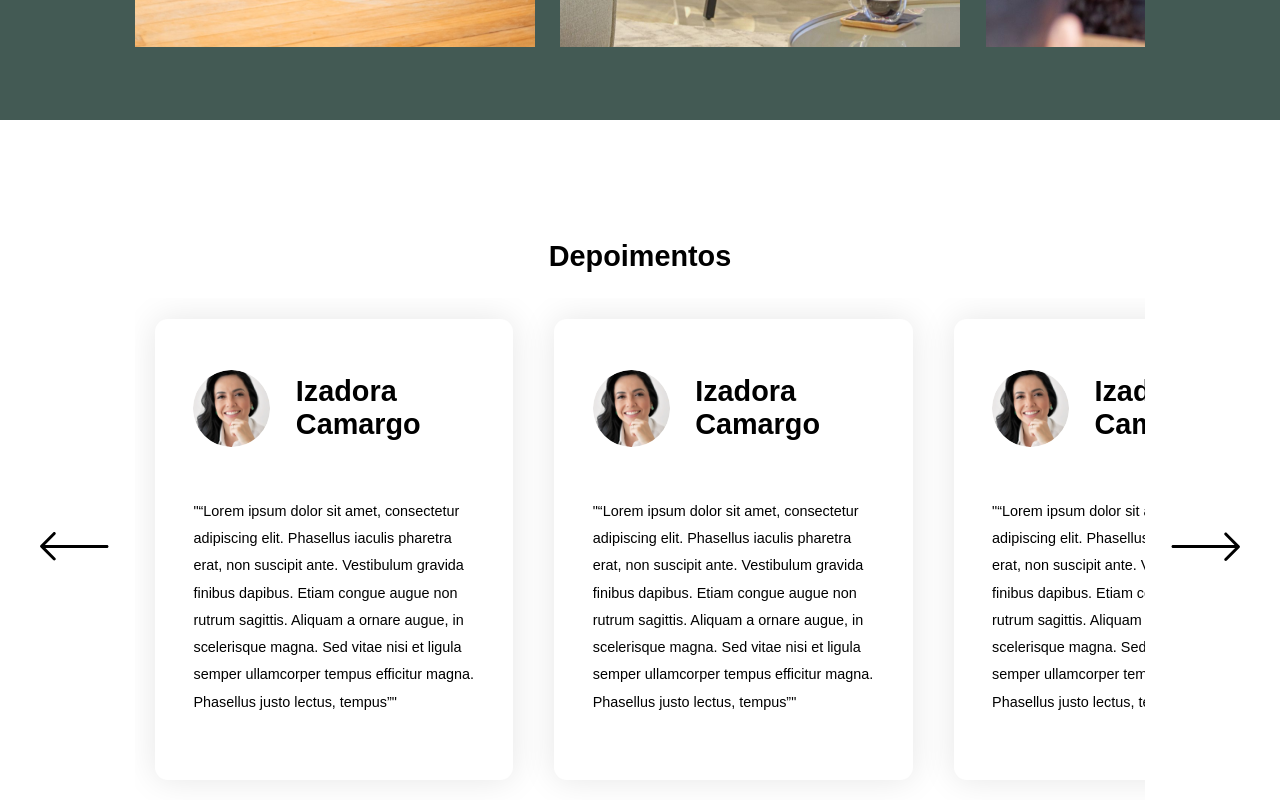
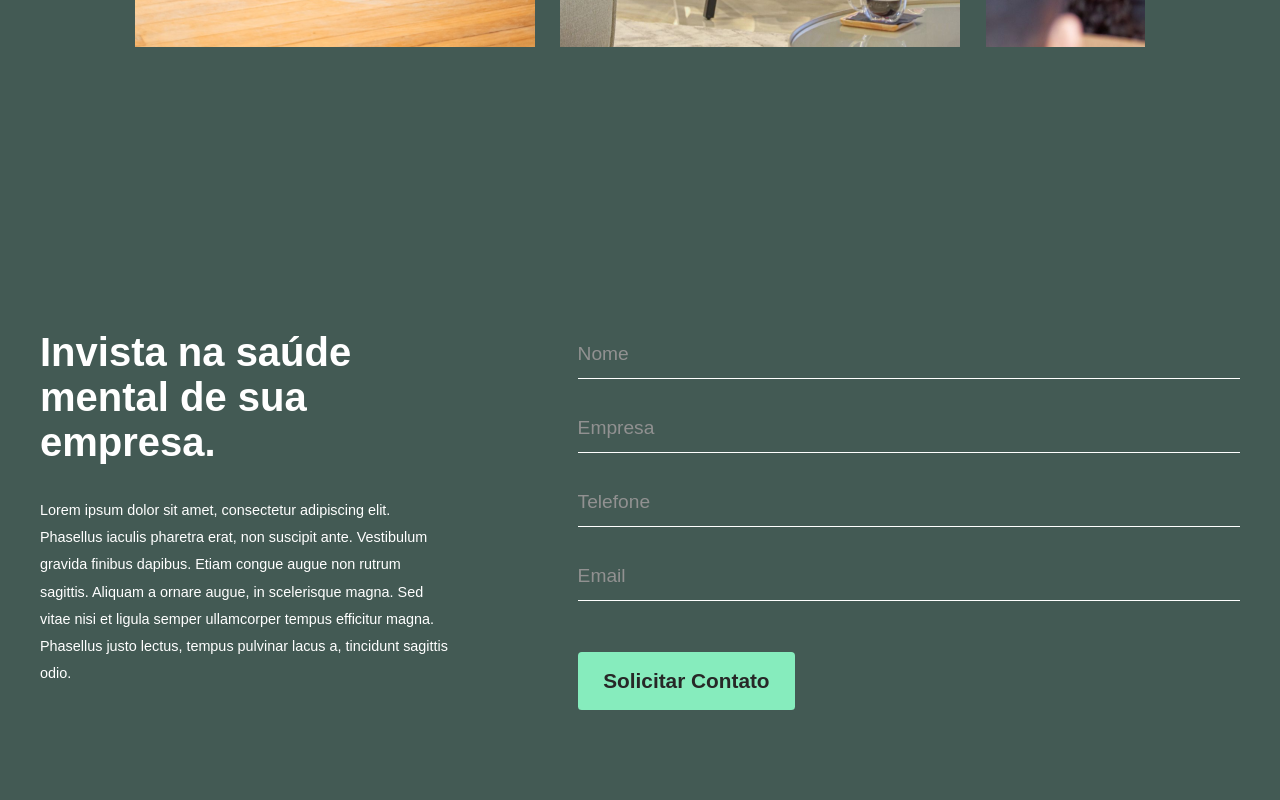
Before and after one commit to castrosgabriel/iza-camargo, a React (Vite) app: page /palestras in a window 1280 px wide. Shown: the part 1480-2280 px from the top of the page. Built offline with nearby package versions, Linux system fonts and the light colour scheme; a web font is replaced by a local one.

Commit message:
paginas internas e novos componentes, input field e form FormSection

```diff
--- a/src/assets/png/index.ts
+++ b/src/assets/png/index.ts
@@ -30,8 +30,12 @@ import PngGalery2 from './galery-2.png';
 import PngGalery3 from './galery-3.png';
 import PngGalery4 from './galery-4.png';
 import PngPalestraHero from './palestra-hero.png';
+import PngMentoriaHero from './mentoria-hero.png';
+import PngContactHero from './contact-hero.png';
 
 export {
+    PngContactHero,
+    PngMentoriaHero,
     PngPalestraHero,
     PngGalery1,
     PngGalery2,
--- a/src/components/contato/Contato.tsx
+++ b/src/components/contato/Contato.tsx
@@ -1,12 +1,21 @@
+import { PngContactHero } from "../../assets/png";
+import Footer from "../footer/Footer";
+import HeroInternal from "../hero/HeroInternal";
 import MenuWrapper from "../menu/MenuWrapper";
+import FormSection from "../form/FormSection";
 
 const Contato = () => {
     return (
-        <div>
-            <MenuWrapper whichIsActive='contato' />
-            <h1>Contato</h1>
-        </div>
-    );
+        <>
+            <MenuWrapper />
+            <HeroInternal
+                img={PngContactHero}
+                pageName='Contato'
+                quote='Quem dorme mal, vive mal! Como anda o seu sono?'
+            />
+            <FormSection />
+            <Footer />
+        </>
+    )
 }
-
 export default Contato;
--- /dev/null
+++ b/src/components/form/FormSection.tsx
@@ -0,0 +1,36 @@
+import Button from '../button/Button';
+import InputField from './InputField';
+import './form.css';
+
+const FormSection = () => {
+    return (
+        <div className='form-section'>
+            <div className='form-section-content'>
+                <div className='form-txt'>
+                    <h3>
+                        Invista na saúde mental de sua empresa.
+                    </h3>
+                    <p>
+                        Lorem ipsum dolor sit amet, consectetur adipiscing elit.
+                        Phasellus iaculis pharetra erat, non suscipit ante. Vestibulum
+                        gravida finibus dapibus. Etiam congue augue non rutrum sagittis.
+                        Aliquam a ornare augue, in scelerisque magna. Sed vitae nisi et
+                        ligula semper ullamcorper tempus efficitur magna. Phasellus justo
+                        lectus, tempus pulvinar lacus a, tincidunt sagittis odio.
+                    </p>
+                </div>
+                <div className='form-wrapper-container'>
+                    <div className='form-wrapper'>
+                        <InputField placeHolder='Nome' />
+                        <InputField placeHolder='Empresa' />
+                        <InputField placeHolder='Telefone' />
+                        <InputField placeHolder='Email' />
+                    </div>
+                    <Button hoverColor='var(--c-dark)' text='Solicitar Contato' />
+                </div>
+            </div>
+        </div>
+    )
+}
+
+export default FormSection;
--- /dev/null
+++ b/src/components/form/InputField.tsx
@@ -0,0 +1,18 @@
+import './form.css';
+
+type InputFieldProps = {
+    placeHolder: string;
+}
+
+const InputField = ({placeHolder}:InputFieldProps) => {
+
+    return (
+        <input
+            type='text'
+            className='input-field'
+            placeholder={placeHolder}
+        />
+    )
+}
+
+export default InputField;
--- /dev/null
+++ b/src/components/form/form.css
@@ -0,0 +1,70 @@
+input {
+    border: none;
+    border-bottom: 1px solid var(--c-white);
+    padding: 1rem 0;
+    color: var(--white, #FFF);
+    font-family: museo-sans, sans-serif;
+    font-size: 1.5rem;
+    font-weight: 300;
+    background-color: transparent;
+    width: 100%;
+}
+
+input:focus {
+    outline: none;
+    border-bottom: 2px solid var(--c-primary);
+}
+
+input::placeholder {
+    color: #919191;
+}
+
+.form-section {
+    display: flex;
+    align-items: center;
+    justify-content: center;
+    background-color: var(--c-support);
+    height: 100vh;
+    width: 100vw;
+    overflow: hidden;
+}
+
+.form-section .form-section-content {
+    display: flex;
+    gap: 10rem;
+    width: 100%;
+    max-width: var(--max-width);
+    justify-content: space-between;
+    padding: 0 3rem;
+}
+
+.form-wrapper-container .form-wrapper {
+    display: flex;
+    flex-direction: column;
+    align-items: flex-start;
+    gap: 2rem;
+    flex: 1;
+}
+
+
+.form-section .form-section-content .form-wrapper-container{
+    display: flex;
+    flex-direction: column;
+    gap: 4rem;
+    flex: 1;
+}
+
+.form-section .form-section-content .form-txt{
+    display: flex;
+    flex-direction: column;
+    gap: 2.5rem;
+    max-width: 32rem;
+}
+
+.form-section .form-section-content .form-txt h3{
+    color: var(--c-white)
+}
+
+.form-section .form-section-content .form-txt p{
+    color: var(--c-white)
+}
--- /dev/null
+++ b/src/components/galery/GaleryTestimonal.tsx
@@ -0,0 +1,41 @@
+import { PngIzaAbout } from "../../assets/png"
+import CardTestimonal from "./CardTestimonal"
+import Galery from "./Galery"
+
+const GaleryTestimonal = () => {
+    return (
+        <>
+            <Galery gap={0} backgroundColor='var(--c-white)' titleColor='var(--c-black)' title='Depoimentos'>
+                <CardTestimonal
+                    image={PngIzaAbout}
+                    name='Izadora Camargo'
+                    description='Lorem ipsum dolor sit amet, consectetur adipiscing elit.
+                                Phasellus iaculis pharetra erat, non suscipit ante. Vestibulum gravida
+                                finibus dapibus. Etiam congue augue non rutrum sagittis. Aliquam a ornare
+                                augue, in scelerisque magna. Sed vitae nisi et ligula semper ullamcorper
+                                tempus efficitur magna. Phasellus justo lectus, tempus'
+                />
+                <CardTestimonal
+                    image={PngIzaAbout}
+                    name='Izadora Camargo'
+                    description='Lorem ipsum dolor sit amet, consectetur adipiscing elit.
+                                Phasellus iaculis pharetra erat, non suscipit ante. Vestibulum gravida
+                                finibus dapibus. Etiam congue augue non rutrum sagittis. Aliquam a ornare
+                                augue, in scelerisque magna. Sed vitae nisi et ligula semper ullamcorper
+                                tempus efficitur magna. Phasellus justo lectus, tempus'
+                />
+                <CardTestimonal
+                    image={PngIzaAbout}
+                    name='Izadora Camargo'
+                    description='Lorem ipsum dolor sit amet, consectetur adipiscing elit.
+                                Phasellus iaculis pharetra erat, non suscipit ante. Vestibulum gravida
+                                finibus dapibus. Etiam congue augue non rutrum sagittis. Aliquam a ornare
+                                augue, in scelerisque magna. Sed vitae nisi et ligula semper ullamcorper
+                                tempus efficitur magna. Phasellus justo lectus, tempus'
+                />
+            </Galery>
+        </>
+    )
+}
+
+export default GaleryTestimonal
--- a/src/components/hero/Hero.css
+++ b/src/components/hero/Hero.css
@@ -93,3 +93,9 @@
     left: 0;
     width: 100%;
 }
+
+.arrow-internal {
+    position: absolute;
+    top: 40%;
+    right: 10%;
+}
--- a/src/components/hero/HeroInternal.tsx
+++ b/src/components/hero/HeroInternal.tsx
@@ -1,3 +1,4 @@
+import { SvgArrow } from "../../assets/svg";
 import BottomBar from "../bottom-bar/BottomBar"
 import './Hero.css'
 
@@ -11,6 +12,9 @@ const HeroInternal = ({ img, pageName, quote }: HeroProps) => {
     return (
         <div className='hero-internal'>
             <img src={img} />
+            <div className='arrow-internal'>
+                <img src={SvgArrow} />
+            </div>
             <div className='bottom-internal'>
                 <BottomBar
                     internal={true}
--- a/src/components/mentorias/Mentorias.tsx
+++ b/src/components/mentorias/Mentorias.tsx
@@ -1,11 +1,21 @@
+import { PngMentoriaHero } from "../../assets/png";
+import Footer from "../footer/Footer";
+import GaleryTestimonal from "../galery/GaleryTestimonal";
+import HeroInternal from "../hero/HeroInternal";
 import MenuWrapper from "../menu/MenuWrapper";
 
 const Mentorias = () => {
     return (
-        <div>
+        <>
             <MenuWrapper whichIsActive='mentorias' />
-            <h1>Mentorias</h1>
-        </div>
+            <HeroInternal
+                img={PngMentoriaHero}
+                pageName='Mentorias'
+                quote='O quanto você está se incluindo nas suas 35 mil escolhas diárias?'
+            />
+            <GaleryTestimonal />
+            <Footer />
+        </>
     );
 }
 
--- a/src/components/palestras/Palestras.tsx
+++ b/src/components/palestras/Palestras.tsx
@@ -1,7 +1,8 @@
-import { PngIzaAbout, PngPalestraHero } from "../../assets/png";
+import { PngPalestraHero } from "../../assets/png";
 import Footer from "../footer/Footer";
-import CardTestimonal from "../galery/CardTestimonal";
+import FormSection from "../form/FormSection";
 import Galery from "../galery/Galery";
+import GaleryTestimonal from "../galery/GaleryTestimonal";
 import HeroInternal from "../hero/HeroInternal";
 import MenuWrapper from "../menu/MenuWrapper";
 import { imgArray } from "../minha-historia/MinhaHistoria";
@@ -24,35 +25,8 @@ const Palestras = () => {
                     })
                 }
             </Galery>
-            <Galery gap={0} backgroundColor='var(--c-white)' titleColor='var(--c-black)' title='Depoimentos'>
-                <CardTestimonal
-                    image={PngIzaAbout}
-                    name='Izadora Camargo'
-                    description='“Lorem ipsum dolor sit amet, consectetur adipiscing elit.
-                    Phasellus iaculis pharetra erat, non suscipit ante. Vestibulum gravida
-                    finibus dapibus. Etiam congue augue non rutrum sagittis. Aliquam a ornare
-                    augue, in scelerisque magna. Sed vitae nisi et ligula semper ullamcorper
-                    tempus efficitur magna. Phasellus justo lectus, tempus”'
-                />
-                <CardTestimonal
-                    image={PngIzaAbout}
-                    name='Izadora Camargo'
-                    description='“Lorem ipsum dolor sit amet, consectetur adipiscing elit.
-                    Phasellus iaculis pharetra erat, non suscipit ante. Vestibulum gravida
-                    finibus dapibus. Etiam congue augue non rutrum sagittis. Aliquam a ornare
-                    augue, in scelerisque magna. Sed vitae nisi et ligula semper ullamcorper
-                    tempus efficitur magna. Phasellus justo lectus, tempus”'
-                />
-                <CardTestimonal
-                    image={PngIzaAbout}
-                    name='Izadora Camargo'
-                    description='“Lorem ipsum dolor sit amet, consectetur adipiscing elit.
-                    Phasellus iaculis pharetra erat, non suscipit ante. Vestibulum gravida
-                    finibus dapibus. Etiam congue augue non rutrum sagittis. Aliquam a ornare
-                    augue, in scelerisque magna. Sed vitae nisi et ligula semper ullamcorper
-                    tempus efficitur magna. Phasellus justo lectus, tempus”'
-                />
-            </Galery>
+            <FormSection />
+            <GaleryTestimonal />
             <Footer />
         </>
     );
```
Also changed, not shown: src/assets/png/contact-hero.png (added), src/assets/png/mentoria-hero.png (added).
